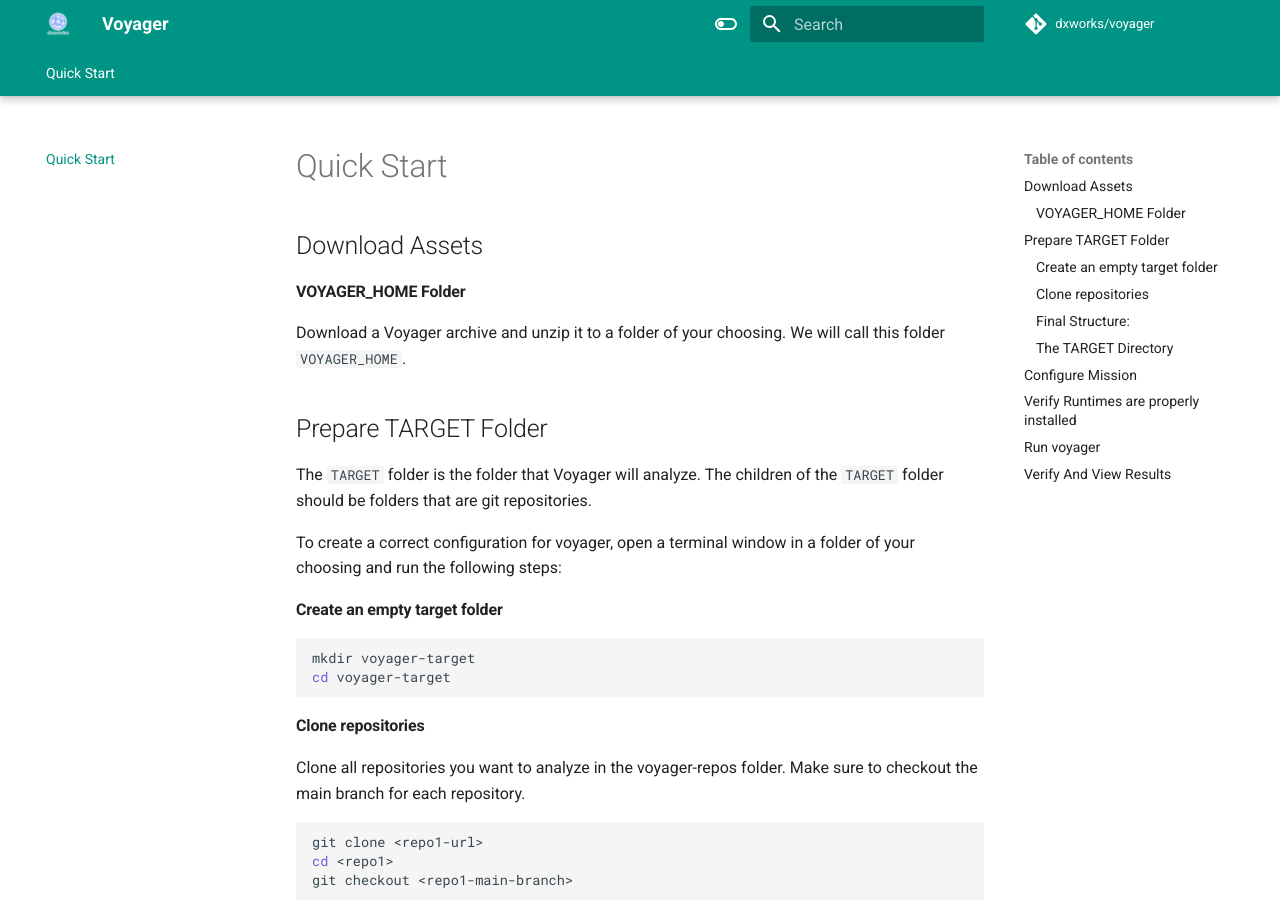
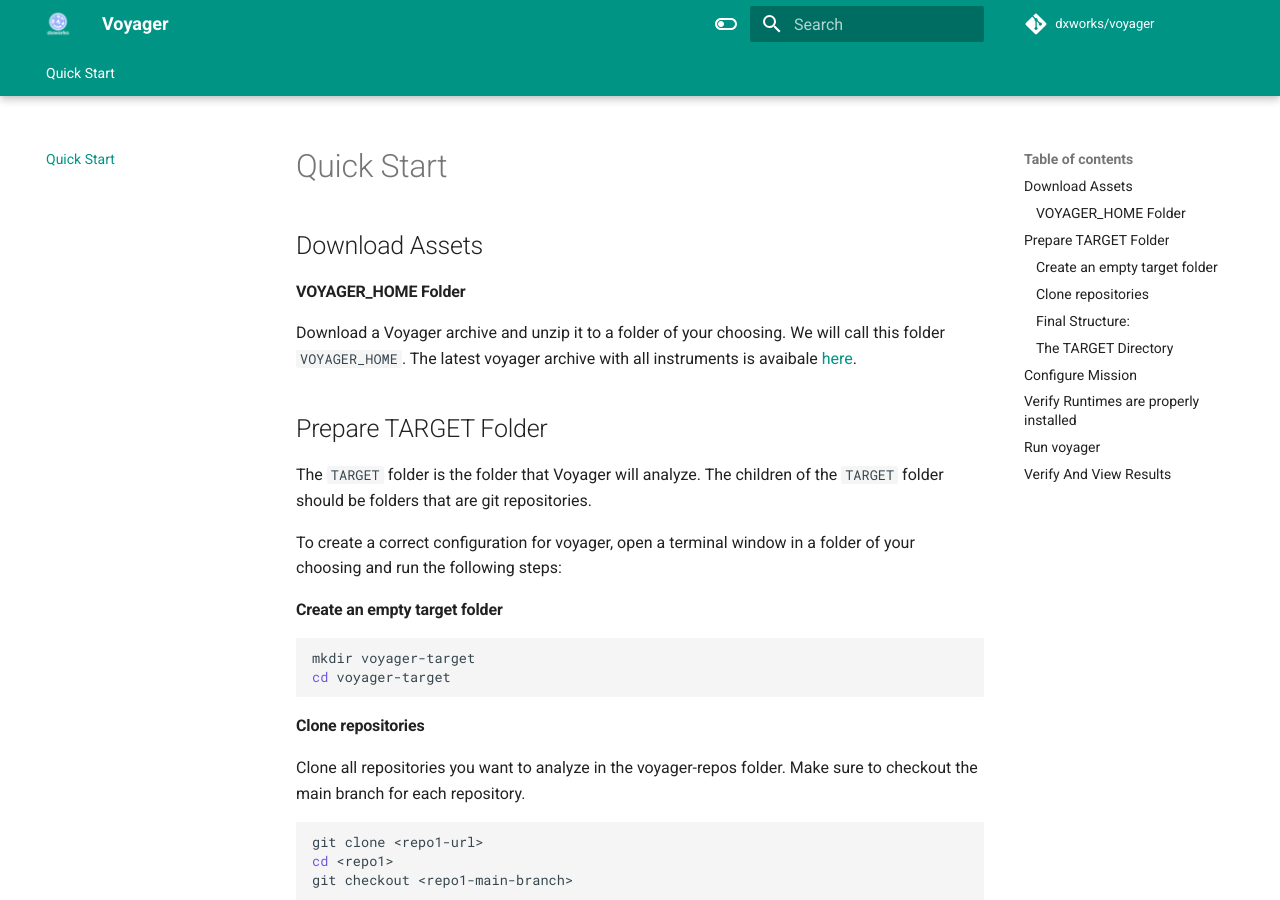
Before and after one commit to dxworks/voyager, an MkDocs documentation site: the page built from docs/quickstart.md, in a window 1280 px wide and 900 px high. Built offline with MkDocs 1.6.1 and Material for MkDocs 9.7.7, drawn with Linux system fonts in a browser that asks for light colours; comment, search, counter and statistics services are not loaded; the version menu is left out.

Commit message:
Added latest voyager full download link

```diff
--- a/docs/quickstart.md
+++ b/docs/quickstart.md
@@ -1,7 +1,7 @@
 ## Download Assets
 
 #### VOYAGER_HOME Folder
-Download a Voyager archive and unzip it to a folder of your choosing. We will call this folder `VOYAGER_HOME`.
+Download a Voyager archive and unzip it to a folder of your choosing. We will call this folder `VOYAGER_HOME`. The latest voyager archive with all instruments is avaibale [here](https://github.com/dxworks/voyager/releases/download/v1.5.1/voyager-full.zip).
 
 ## Prepare TARGET Folder
 The `TARGET` folder is the folder that Voyager will analyze. The children of the `TARGET` folder should be folders that are git repositories.
```
